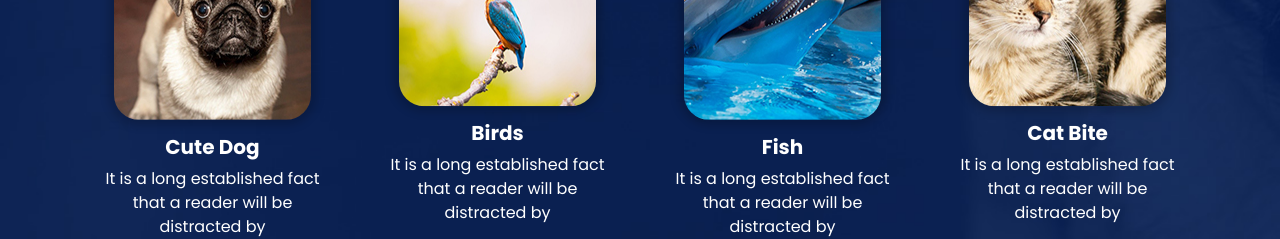
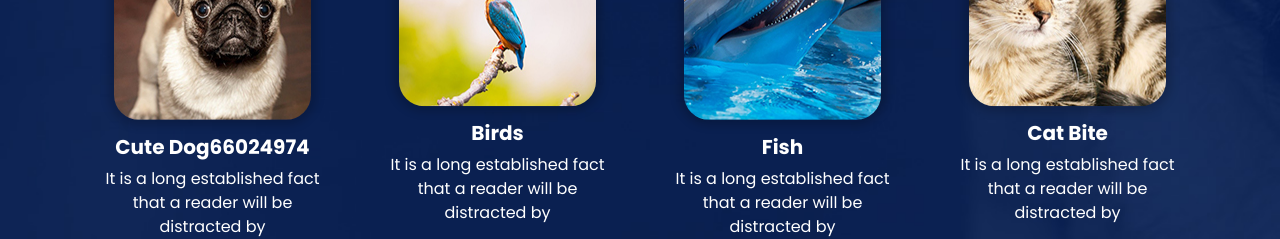
Before and after one commit to kunpriyaa/Drool, a plain HTML site: page index.html in a window 1280 px wide. Shown: the part 1460-1699 px from the top of the page. Drawn offline with nearby package versions, Linux system fonts and the light colour scheme.

Commit message:
Update index.html

```diff
--- a/index.html
+++ b/index.html
@@ -271,7 +271,7 @@
           </div>
           <div class="detail-box">
             <h5>
-              Cute Dog
+              Cute Dog66024974
             </h5>
             <p>
               It is a long established fact that a reader will be distracted by
```
